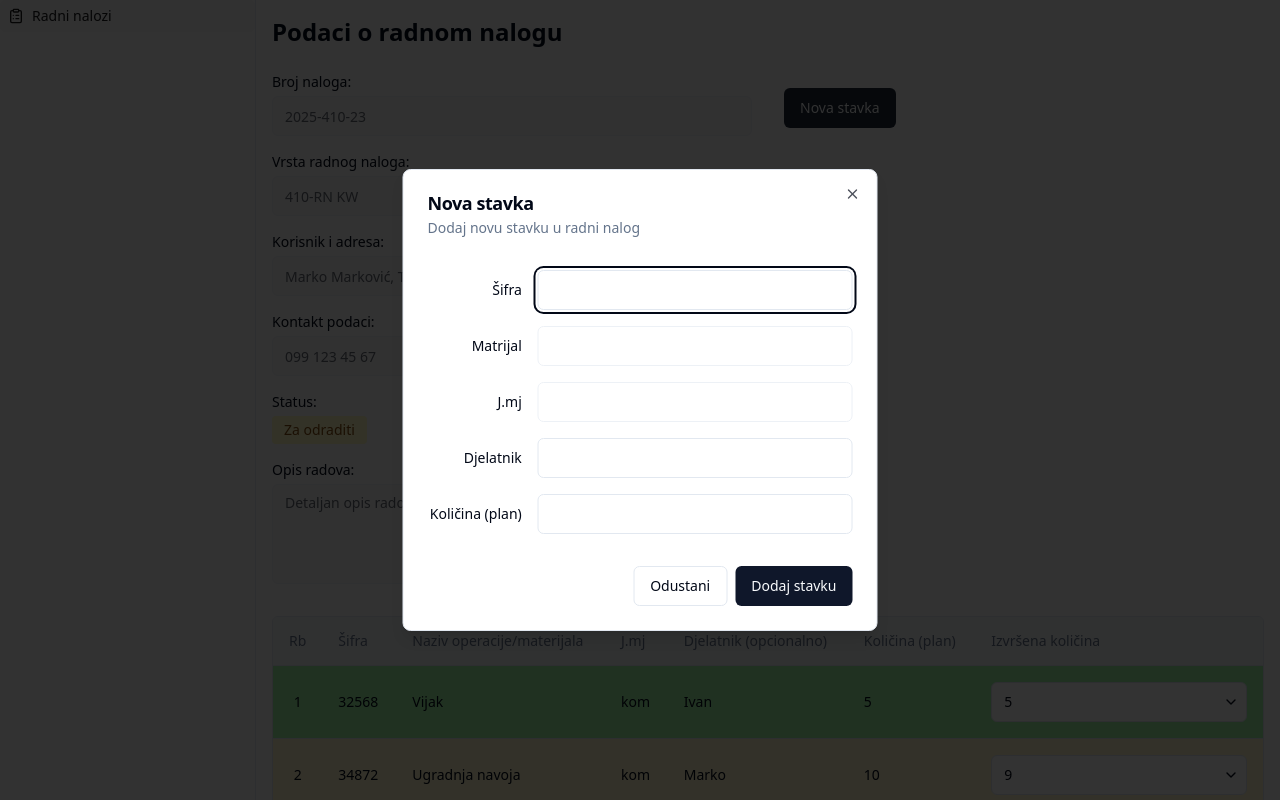
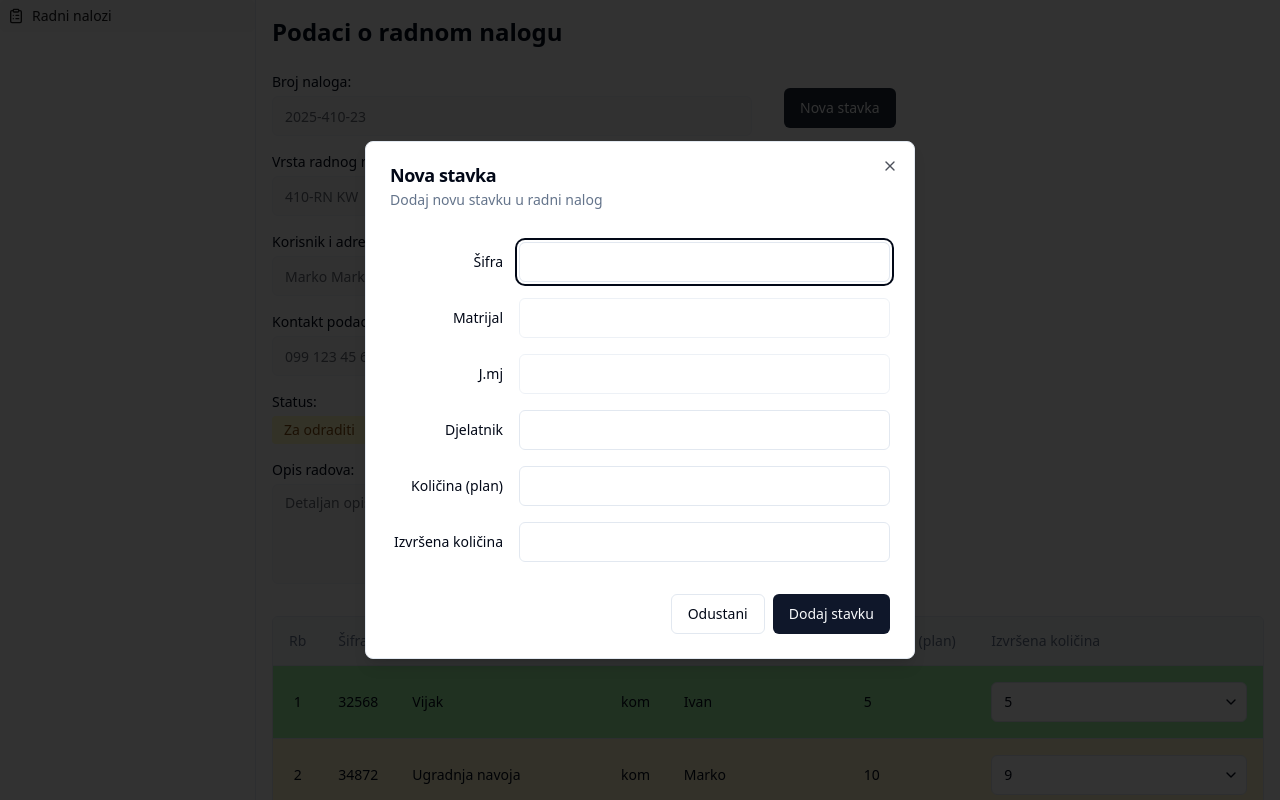
Before and after one commit to tomislav986/hrvatski-tekst-generator, a React (Vite) app: page /work-orders/1 in a window 1280 px wide. Both pictures are taken after a click on the button "Nova stavka". Shown: the top 800 px of the page. Built offline with nearby package versions, Linux system fonts and the light colour scheme.

Commit message:
Fix: Allow input of izvrsena_kolicina
Allow the user to input the izvrsena_kolicina field when adding a new item to a work order.

```diff
--- a/src/components/NewItemModal.tsx
+++ b/src/components/NewItemModal.tsx
@@ -55,7 +55,6 @@ const NewItemModal = ({ open, onOpenChange, onAddItem }: NewItemModalProps) => {
     // Add a default ID (would normally be handled by backend)
     const newItem = {
       ...formData,
-      izvrsena_kolicina: "",
       status: "Pending",
       amount: ""
     };
@@ -78,7 +77,7 @@ const NewItemModal = ({ open, onOpenChange, onAddItem }: NewItemModalProps) => {
 
   return (
     <Dialog open={open} onOpenChange={onOpenChange}>
-      <DialogContent className="sm:max-w-[475px]">
+      <DialogContent className="sm:max-w-[550px]">
         <DialogHeader>
           <DialogTitle>Nova stavka</DialogTitle>
           <DialogDescription>
@@ -156,6 +155,20 @@ const NewItemModal = ({ open, onOpenChange, onAddItem }: NewItemModalProps) => {
               className="col-span-3"
             />
           </div>
+
+          <div className="grid grid-cols-4 items-center gap-4">
+            <Label htmlFor="izvrsena_kolicina" className="text-right">
+              Izvršena količina
+            </Label>
+            <Input
+              id="izvrsena_kolicina"
+              name="izvrsena_kolicina"
+              type="number"
+              value={formData.izvrsena_kolicina}
+              onChange={handleChange}
+              className="col-span-3"
+            />
+          </div>
         </div>
 
         <DialogFooter className="sm:justify-end">
```
